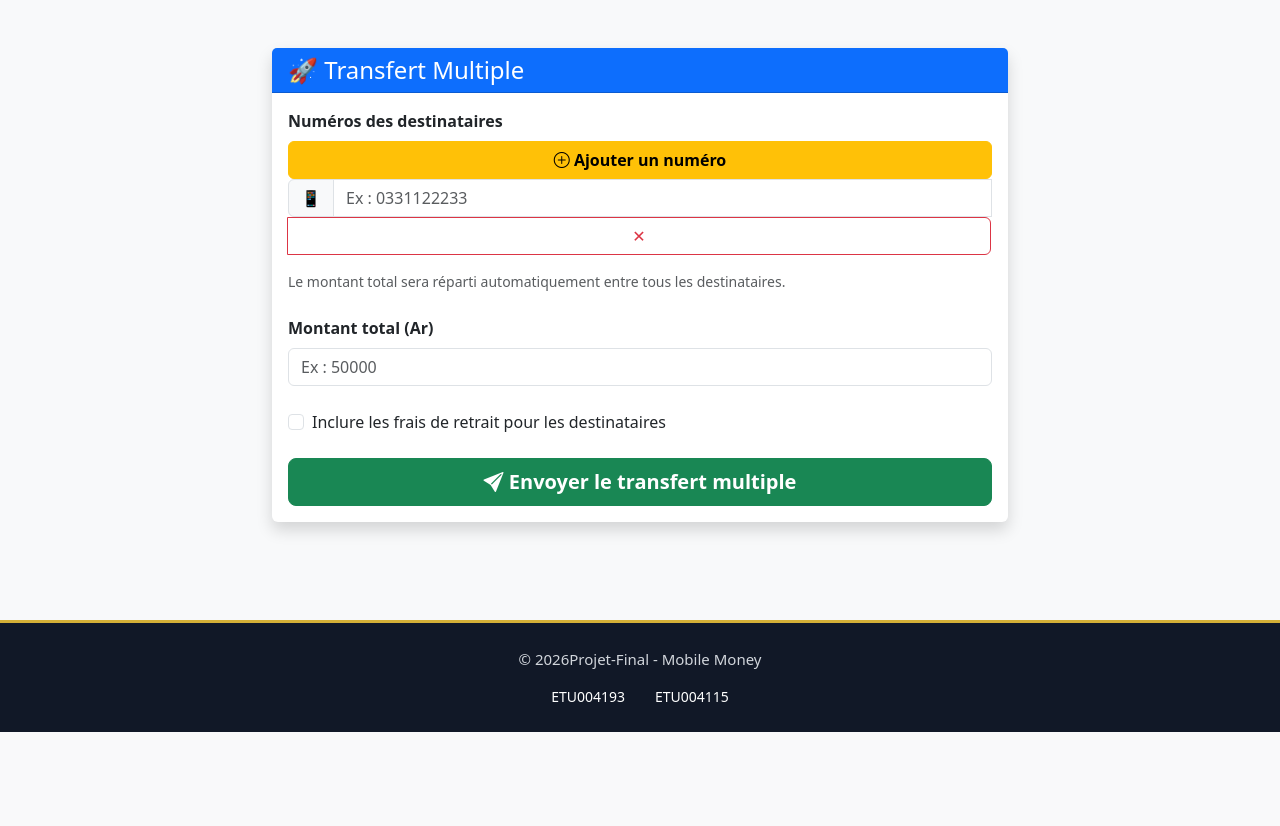
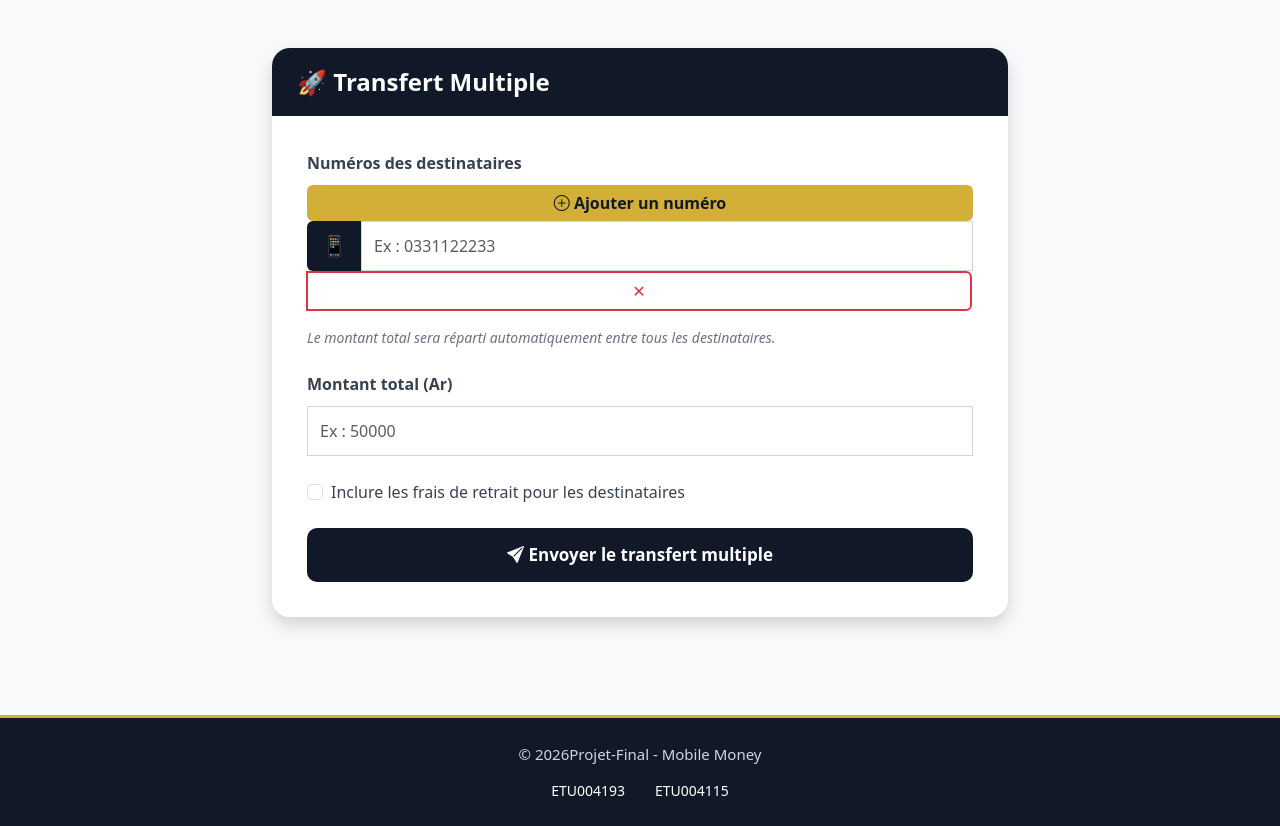
Before and after one commit to ma-Nekena/Final-S4, a CodeIgniter 4 app: the page made by app/Views/client/transfert-multiple.php in a window 1280 px wide. Shown: the part 84-910 px from the top of the page. Before the commit the page ends 816 px from the top, so only its background shows below. Run offline with PHP 8.4 and a stand-in for CodeIgniter, Linux system fonts and the light colour scheme; the template is opened without the code that fills it, so the values that code supplies are empty; some libraries are stand-ins or nearby versions.

Commit message:
modif style.css

```diff
--- a/public/css/style.css
+++ b/public/css/style.css
@@ -668,3 +668,208 @@ button {
     color: white;
 
 }
+
+/* ===================================================
+   TRANSFERT MULTIPLE
+=================================================== */
+
+.card{
+
+    border:none;
+    border-radius:18px;
+    overflow:hidden;
+    box-shadow:0 10px 30px rgba(0,0,0,.12);
+
+}
+
+
+/* En-tête */
+
+.card-header{
+
+    background:#111827 !important;
+    color:#fff !important;
+    padding:20px 25px;
+    border:none;
+
+}
+
+.card-header h4{
+
+    font-weight:700;
+    margin:0;
+
+}
+
+
+/* Corps */
+
+.card-body{
+
+    background:#ffffff;
+    padding:35px;
+
+}
+
+
+/* Labels */
+
+.form-label{
+
+    font-weight:600;
+    color:#374151;
+    margin-bottom:10px;
+
+}
+
+
+/* Champ numéro */
+
+.input-group{
+
+    margin-bottom:15px;
+
+}
+
+.input-group-text{
+
+    background:#111827;
+    color:#fff;
+    border:none;
+    width:55px;
+    justify-content:center;
+    font-size:20px;
+
+}
+
+
+.form-control{
+
+    border:1px solid #d1d5db;
+    padding:12px;
+    border-radius:0;
+    box-shadow:none;
+
+}
+
+
+.form-control:focus{
+
+    border-color:#d4af37;
+    box-shadow:0 0 8px rgba(212,175,55,.25);
+
+}
+
+
+/* Bouton supprimer */
+
+.btn-outline-danger{
+
+    border-width:2px;
+
+}
+
+.btn-outline-danger:hover{
+
+    background:#dc3545;
+    color:#fff;
+
+}
+
+
+/* Bouton Ajouter */
+
+.btn-warning{
+
+    background:#d4af37;
+    border:none;
+    color:#111827;
+    font-weight:700;
+    transition:.3s;
+
+}
+
+.btn-warning:hover{
+
+    background:#b8941f;
+    color:#fff;
+    transform:translateY(-2px);
+
+}
+
+
+/* Checkbox */
+
+.form-check-input:checked{
+
+    background:#d4af37;
+    border-color:#d4af37;
+
+}
+
+.form-check-label{
+
+    color:#374151;
+    font-weight:500;
+
+}
+
+
+/* Bouton Envoyer */
+
+.btn-success{
+
+    background:#111827;
+    border:none;
+    border-radius:10px;
+    padding:14px;
+    font-size:17px;
+    font-weight:700;
+    transition:.3s;
+
+}
+
+.btn-success:hover{
+
+    background:#d4af37;
+    color:#111827;
+    transform:translateY(-2px);
+
+}
+
+
+/* Texte d'information */
+
+.form-text{
+
+    color:#6b7280;
+    font-style:italic;
+
+}
+
+
+/* Responsive */
+
+@media (max-width:768px){
+
+    .card-body{
+
+        padding:20px;
+
+    }
+
+    .card-header{
+
+        flex-direction:column;
+        gap:15px;
+        align-items:flex-start !important;
+
+    }
+
+    .btn-warning{
+
+        width:100%;
+
+    }
+
+}
```
